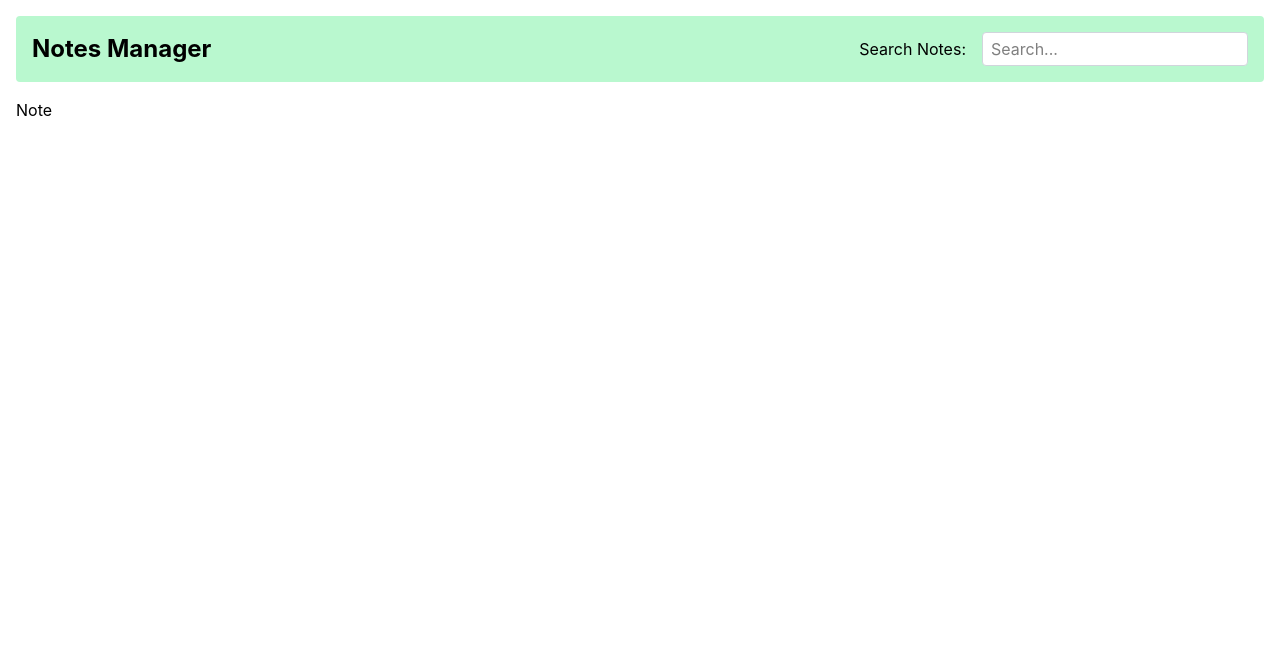
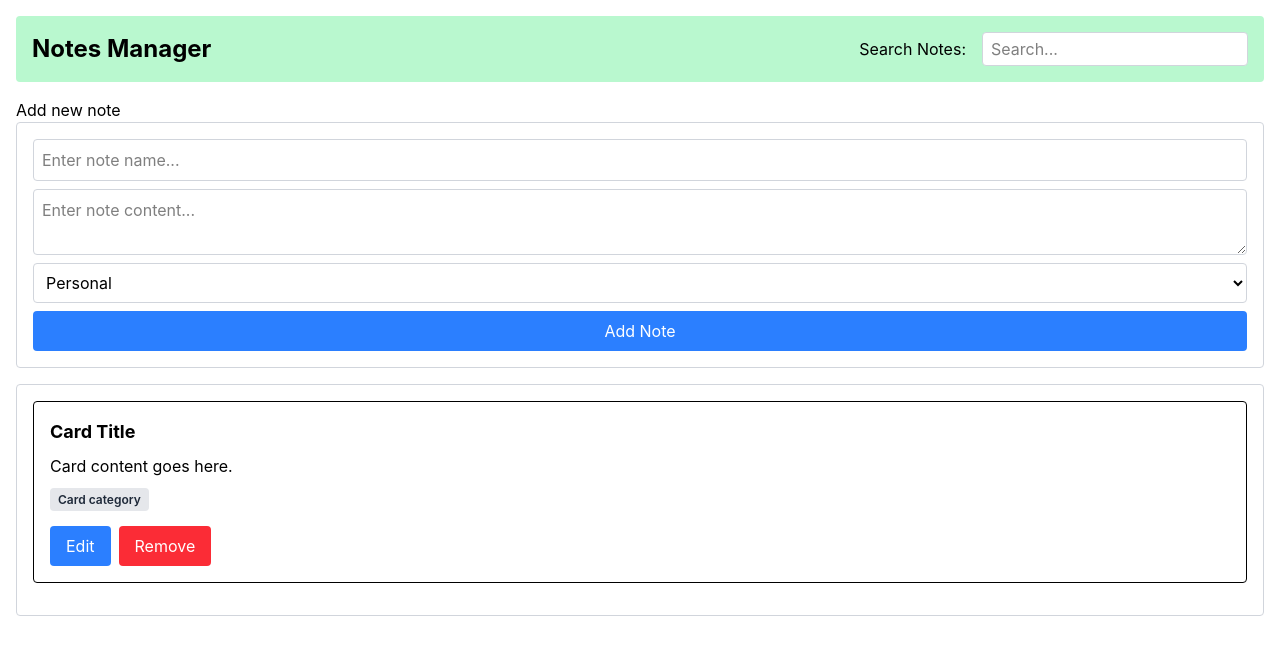
Before and after one commit to yevhenii-sokolvak/mentoring_js_tasks, a React (Vite) app in the folder reactjs/notes-manager/: page / in a window 1280 px wide. Shown: the top 654 px of the page. Built offline with nearby package versions, Linux system fonts and the light colour scheme.

Commit message:
feat: reactjs notes manager. added  layout and styles

```diff
--- /dev/null
+++ b/reactjs/notes-manager/components/NoteCard.jsx
@@ -0,0 +1,21 @@
+function NoteCard() {
+    return(
+        <div className="border rounded p-4 mb-4">
+            <h2 className="text-lg font-bold mb-2">Card Title</h2>
+            <p className="mb-2">Card content goes here.</p>
+            <span className="bg-gray-200 text-gray-800 text-xs font-semibold px-2 py-1 rounded">
+                Card category
+            </span>
+            <div className="flex gap-2 mt-4">
+                <button className="bg-blue-500 text-white px-4 py-2 rounded hover:bg-blue-600 cursor-pointer">
+                    Edit
+                </button>
+                <button className="bg-red-500 text-white px-4 py-2 rounded hover:bg-red-600 cursor-pointer">
+                    Remove
+                </button>
+            </div>
+        </div>
+    )
+}
+
+export default NoteCard;
--- /dev/null
+++ b/reactjs/notes-manager/components/NoteForm.jsx
@@ -0,0 +1,21 @@
+function NoteForm() {
+    return (
+        <div className="mb-4">
+            Add new note
+            <form action="" className="flex flex-col gap-2 border border-gray-300 p-4 rounded">
+                <input type="text" className="border border-gray-300 p-2 rounded" id="note-name" placeholder="Enter note name..." required />
+                <textarea className="border border-gray-300 p-2 rounded" id="note-content" placeholder="Enter note content..."></textarea>
+                <select className="border border-gray-300 p-2 rounded" id="note-category">
+                    <option value="personal">Personal</option>
+                    <option value="work">Work</option>
+                    <option value="other">Other</option>
+                </select>
+                <button type="submit" className="bg-blue-500 text-white p-2 rounded hover:bg-blue-600 cursor-pointer">
+                    Add Note
+                </button>
+            </form>
+        </div>
+    )
+}
+
+export default NoteForm;
--- /dev/null
+++ b/reactjs/notes-manager/components/NoteList.jsx
@@ -0,0 +1,11 @@
+import NoteCard from './NoteCard';
+
+function NoteList() {
+    return (
+        <div className="border border-gray-300 rounded p-4 ">
+            <NoteCard />
+        </div>
+    )
+}
+
+export default NoteList;
--- /dev/null
+++ b/reactjs/notes-manager/components/NotesManager.jsx
@@ -0,0 +1,13 @@
+import NoteList from './NoteList';
+import NoteForm from './NoteForm';
+
+function NotesManager() {
+    return (
+        <div>
+            <NoteForm />
+            <NoteList />
+        </div>
+    )
+}
+
+export default NotesManager;
--- a/reactjs/notes-manager/src/App.jsx
+++ b/reactjs/notes-manager/src/App.jsx
@@ -1,4 +1,4 @@
-import Note from '../components/Note'
+import NotesManager from '../components/NotesManager'
 import Header from '../components/Header'
 
 
@@ -7,7 +7,7 @@ function App() {
   return (
     <div className="container mx-auto p-4">
       <Header />
-      <Note />
+      <NotesManager />
     </div>
   )
 }
```
